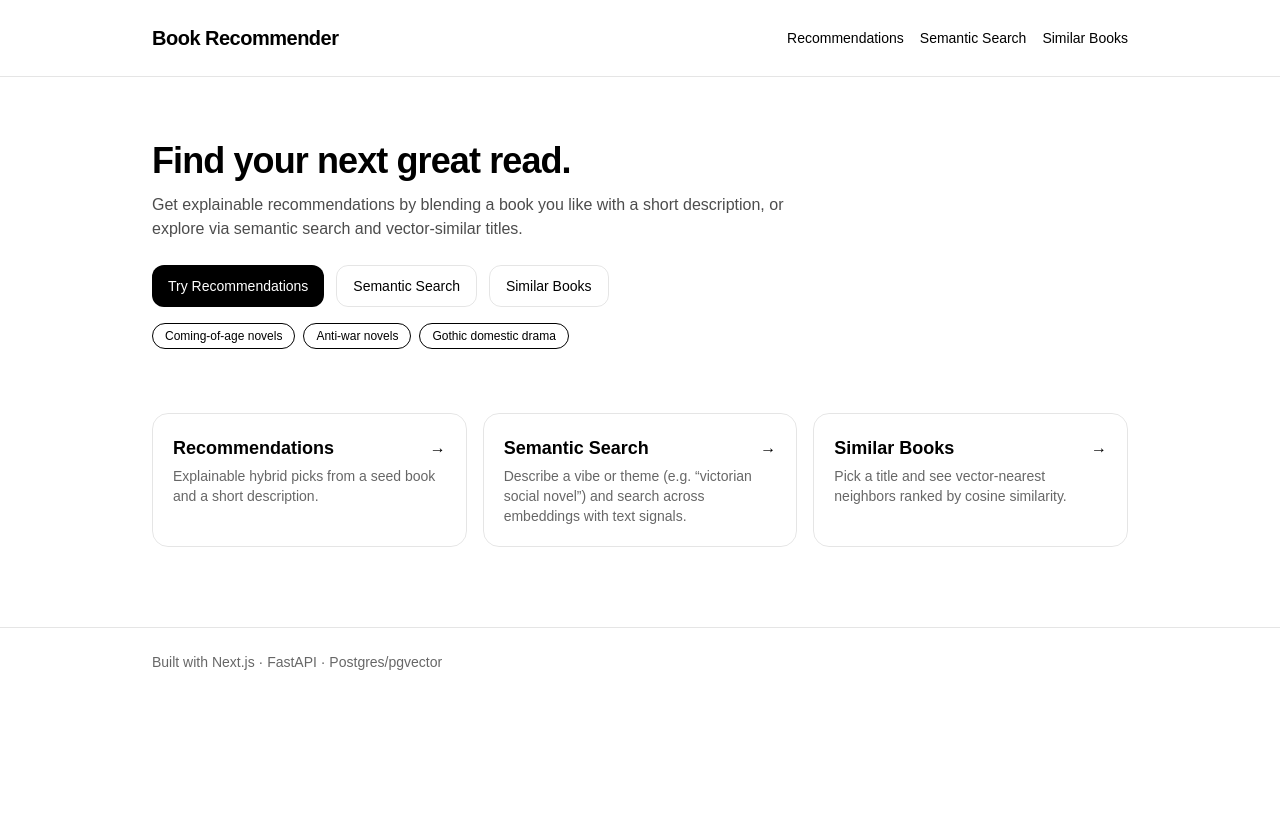
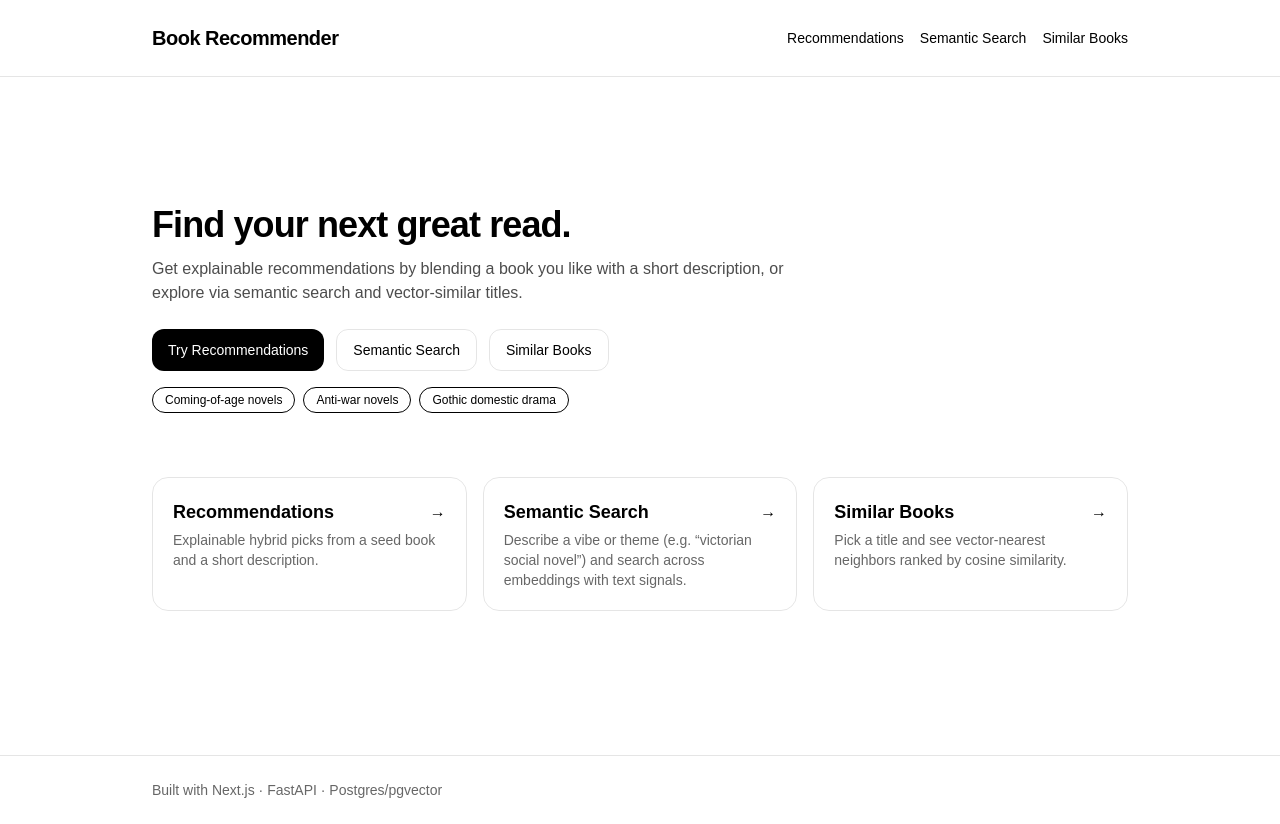
Before and after one commit to donnchadh00/explainable-book-recs, a Next.js app in the folder frontend/: page / in a window 1280 px wide. Before the commit the page ends 800 px from the top, so only its background shows below. Built offline with nearby package versions, Linux system fonts and the light colour scheme.

Commit message:
refactor(ui): use pageshell/topbar on home, recs, similar and search page

```diff
--- a/frontend/src/app/components/PageShell.tsx
+++ b/frontend/src/app/components/PageShell.tsx
@@ -6,7 +6,7 @@ export default function PageShell({ children }: { children: React.ReactNode }) {
   return (
     <div className="min-h-screen bg-white dark:bg-black text-black dark:text-white">
       <Topbar />
-      <main className="mx-auto max-w-5xl px-6">{children}</main>
+      <main className="mx-auto max-w-5xl px-6 py-12 sm:py-16">{children}</main>
       <footer className="border-t border-black/10 dark:border-white/10">
         <div className="mx-auto max-w-5xl px-6 py-6 text-sm text-black/60 dark:text-white/60">
           Built with Next.js · FastAPI · Postgres/pgvector
--- a/frontend/src/app/page.tsx
+++ b/frontend/src/app/page.tsx
@@ -1,4 +1,5 @@
 import Link from "next/link";
+import PageShell from "./components/PageShell"
 
 function Card({
   title,
@@ -31,21 +32,7 @@ export default function Home() {
   ];
 
   return (
-    <div className="min-h-screen bg-white dark:bg-black text-black dark:text-white">
-      <header className="border-b border-black/10 dark:border-white/10">
-        <div className="mx-auto max-w-5xl px-6 py-6 flex items-center justify-between">
-          <div className="flex items-baseline gap-2">
-            <span className="text-xl font-bold tracking-tight">Book Recommender</span>
-          </div>
-          <nav className="hidden sm:flex gap-4 text-sm">
-            <Link href="/recs" className="hover:underline">Recommendations</Link>
-            <Link href="/search" className="hover:underline">Semantic Search</Link>
-            <Link href="/similar" className="hover:underline">Similar Books</Link>
-          </nav>
-        </div>
-      </header>
-
-      <main className="mx-auto max-w-5xl px-6">
+    <PageShell>
       {/* Hero */}
       <section className="py-12 sm:py-16">
         <h1 className="text-3xl sm:text-4xl font-semibold tracking-tight">Find your next great read.</h1>
@@ -109,13 +96,6 @@ export default function Home() {
           />
         </div>
       </section>
-      </main>
-
-      <footer className="border-t border-black/10 dark:border-white/10">
-        <div className="mx-auto max-w-5xl px-6 py-6 text-sm text-black/60 dark:text-white/60">
-          Built with Next.js · FastAPI · Postgres/pgvector
-        </div>
-      </footer>
-    </div>
+    </PageShell>
   );
 }
--- a/frontend/src/app/recs/page.tsx
+++ b/frontend/src/app/recs/page.tsx
@@ -2,6 +2,7 @@
 
 import { useEffect, useRef, useState } from 'react'
 import { useSearchParams } from 'next/navigation'
+import PageShell from "../components/PageShell"
 
 type BookHit = {
   id: number
@@ -136,7 +137,7 @@ export default function RecsPage() {
   }
 
   return (
-    <main className="mx-auto max-w-3xl p-6 space-y-6">
+    <PageShell>
       <h1 className="text-2xl font-semibold">Recommendations</h1>
 
       {/* Inputs */}
@@ -262,6 +263,6 @@ export default function RecsPage() {
           ))}
         </ul>
       )}
-    </main>
+    </PageShell>
   )
 }
--- a/frontend/src/app/search/page.tsx
+++ b/frontend/src/app/search/page.tsx
@@ -2,6 +2,7 @@
 import { useState, useEffect, useMemo } from 'react'
 import { useSearchParams } from 'next/navigation'
 import Link from 'next/link'
+import PageShell from "../components/PageShell"
 
 export default function SemanticSearchPage() {
   const [q, setQ] = useState('')
@@ -35,6 +36,7 @@ export default function SemanticSearchPage() {
   ]
 
   return (
+    <PageShell>
         <div className="max-w-3xl mx-auto p-6 space-y-4">
         <h1 className="text-2xl font-semibold">Semantic Search</h1>
 
@@ -81,5 +83,6 @@ export default function SemanticSearchPage() {
             </ul>
         )}
         </div>
+    </PageShell>
   )
 }
--- a/frontend/src/app/similar/page.tsx
+++ b/frontend/src/app/similar/page.tsx
@@ -1,6 +1,7 @@
 'use client'
 
 import { useEffect, useRef, useState } from 'react'
+import PageShell from "../components/PageShell"
 
 type BookHit = {
   id: number
@@ -103,6 +104,7 @@ export default function SimilarByTitlePage() {
   }
 
   return (
+    <PageShell>
       <div className="max-w-3xl mx-auto p-6 space-y-6">
         <h1 className="text-2xl font-semibold">Similar Books (by Title)</h1>
 
@@ -177,5 +179,6 @@ export default function SimilarByTitlePage() {
           </ul>
         )}
       </div>
+    </PageShell>
   )
 }
```
Lines whose indentation alone changed are shown as unchanged.
